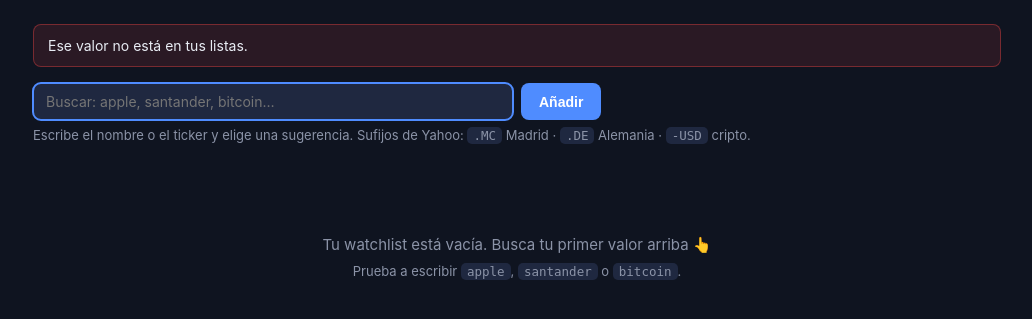
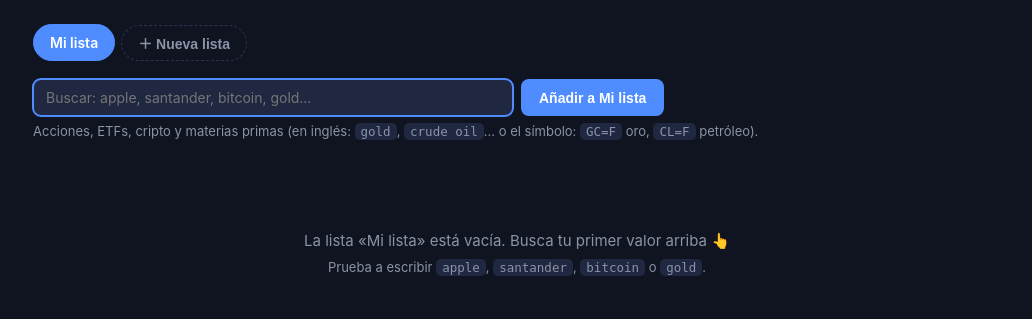
Before and after one commit to NMateoo/Watchlist, a FastAPI app: a page that uses app/templates/base.html in a window 1280 px wide. Shown: the part 52-371 px from the top of the page, without its empty margins (123-1155 px from the left). Run offline with FastAPI, Linux system fonts and the light colour scheme; data comes from the database, SQL or seed files in the repository; data that the repository does not hold is empty.

Commit message:
Listas multiples, precios pre/after-market, borrado sin recarga y flashes limpios
Co-Authored-By: Claude Fable 5 <noreply@anthropic.com>

```diff
--- a/app/main.py
+++ b/app/main.py
@@ -6,7 +6,7 @@ from contextlib import asynccontextmanager
 from pathlib import Path
 from urllib.parse import quote
 
-from fastapi import FastAPI, Form, Request
+from fastapi import FastAPI, Form, Query, Request
 from fastapi.responses import JSONResponse, RedirectResponse
 from fastapi.staticfiles import StaticFiles
 from fastapi.templating import Jinja2Templates
@@ -18,6 +18,7 @@ from app.database import (
     Alert,
     SessionLocal,
     Stock,
+    Watchlist,
     get_move_threshold,
     get_refresh_seconds,
     init_db,
@@ -56,9 +57,18 @@ def redirect(url: str, msg: str = "", err: str = "") -> RedirectResponse:
 
 
 @app.get("/")
-def index(request: Request):
+def index(request: Request, list_id: int | None = Query(None, alias="list")):
     with SessionLocal() as session:
-        stocks = session.scalars(select(Stock).order_by(Stock.ticker)).all()
+        watchlists = session.scalars(select(Watchlist).order_by(Watchlist.id)).all()
+        if not watchlists:
+            default = Watchlist(name="Mi lista")
+            session.add(default)
+            session.commit()
+            watchlists = [default]
+        active = next((w for w in watchlists if w.id == list_id), watchlists[0])
+        stocks = session.scalars(
+            select(Stock).where(Stock.watchlist_id == active.id).order_by(Stock.ticker)
+        ).all()
         _ = [s.alerts for s in stocks]  # cargar relación antes de cerrar sesión
         refresh_seconds = get_refresh_seconds(session)
     quotes = prices.get_quotes([s.ticker for s in stocks])
@@ -68,6 +78,8 @@ def index(request: Request):
         {
             "stocks": stocks,
             "quotes": quotes,
+            "watchlists": watchlists,
+            "active_list": active,
             "telegram_ok": telegram.is_configured(),
             "refresh_seconds": refresh_seconds,
         },
@@ -75,40 +87,74 @@ def index(request: Request):
 
 
 @app.post("/stocks/add")
-def add_stock(ticker: str = Form(...)):
+def add_stock(ticker: str = Form(...), watchlist_id: int = Form(...)):
     ticker = ticker.strip().upper()
+    home = f"/?list={watchlist_id}"
     if not ticker:
-        return redirect("/", err="Escribe un ticker.")
+        return redirect(home, err="Escribe un ticker.")
     with SessionLocal() as session:
-        exists = session.scalar(select(Stock).where(Stock.ticker == ticker))
+        if not session.get(Watchlist, watchlist_id):
+            return redirect("/", err="Esa lista ya no existe.")
+        exists = session.scalar(
+            select(Stock).where(Stock.ticker == ticker, Stock.watchlist_id == watchlist_id)
+        )
         if exists:
-            return redirect("/", err=f"{ticker} ya está en tu watchlist.")
+            return redirect(home, err=f"{ticker} ya está en esta lista.")
         quote_data = prices.get_quote(ticker)
         if not quote_data:
             return redirect(
-                "/",
+                home,
                 err=f"No encuentro '{ticker}' en Yahoo Finance. "
-                "Recuerda los sufijos: SAN.MC (Madrid), BTC-USD (cripto).",
+                "Recuerda los sufijos: SAN.MC (Madrid), BTC-USD (cripto), GC=F (futuros).",
             )
         session.add(
             Stock(
                 ticker=ticker,
+                watchlist_id=watchlist_id,
                 name=prices.lookup_name(ticker),
                 currency=quote_data["currency"],
             )
         )
         session.commit()
-    return redirect("/", msg=f"{ticker} añadido a la watchlist.")
+    return redirect(home, msg=f"{ticker} añadido a la lista.")
 
 
-@app.post("/stocks/{stock_id}/delete")
-def delete_stock(stock_id: int):
+@app.post("/api/stocks/{stock_id}/delete")
+def api_delete_stock(stock_id: int):
     with SessionLocal() as session:
         stock = session.get(Stock, stock_id)
-        if stock:
-            session.delete(stock)
+        if not stock:
+            return JSONResponse({"ok": False, "error": "Valor no encontrado."}, status_code=404)
+        session.delete(stock)
+        session.commit()
+    return {"ok": True}
+
+
+# ------------------------------------------------------------------ listas
+
+
+@app.post("/lists/add")
+def add_list(name: str = Form(...)):
+    name = name.strip()[:60]
+    if not name:
+        return redirect("/", err="La lista necesita un nombre.")
+    with SessionLocal() as session:
+        if session.scalar(select(Watchlist).where(Watchlist.name == name)):
+            return redirect("/", err=f"Ya existe una lista llamada '{name}'.")
+        wl = Watchlist(name=name)
+        session.add(wl)
+        session.commit()
+        return redirect(f"/?list={wl.id}", msg=f"Lista '{name}' creada.")
+
+
+@app.post("/lists/{list_id}/delete")
+def delete_list(list_id: int):
+    with SessionLocal() as session:
+        wl = session.get(Watchlist, list_id)
+        if wl:
+            session.delete(wl)
             session.commit()
-    return redirect("/", msg="Eliminado de la watchlist.")
+    return redirect("/", msg="Lista eliminada.")
 
 
 # ------------------------------------------------------------- ficha valor
@@ -128,16 +174,16 @@ def _alerts_json(session, stock_id: int) -> list[dict]:
     ]
 
 
-@app.get("/stocks/{ticker}")
-def stock_detail(request: Request, ticker: str):
-    ticker = ticker.upper()
+@app.get("/stocks/{stock_id}")
+def stock_detail(request: Request, stock_id: int):
     with SessionLocal() as session:
-        stock = session.scalar(select(Stock).where(Stock.ticker == ticker))
+        stock = session.get(Stock, stock_id)
         if not stock:
-            return redirect("/", err=f"{ticker} no está en tu watchlist.")
+            return redirect("/", err="Ese valor no está en tus listas.")
+        _ = stock.watchlist  # cargar relación antes de cerrar sesión
         alerts_json = _alerts_json(session, stock.id)
         refresh_seconds = get_refresh_seconds(session)
-    quote = prices.get_quote(ticker)
+    quote = prices.get_quote(stock.ticker)
     return templates.TemplateResponse(
         request,
         "stock.html",
@@ -161,9 +207,9 @@ def save_notes(stock_id: int, notes: str = Form(""), target_price: str = Form(""
         try:
             stock.target_price = float(target_price.replace(",", ".")) if target_price.strip() else None
         except ValueError:
-            return redirect(f"/stocks/{stock.ticker}", err="Precio objetivo no válido.")
+            return redirect(f"/stocks/{stock.id}", err="Precio objetivo no válido.")
         session.commit()
-        return redirect(f"/stocks/{stock.ticker}", msg="Notas guardadas.")
+        return redirect(f"/stocks/{stock.id}", msg="Notas guardadas.")
 
 
 @app.get("/api/history/{ticker}")
--- a/app/static/app.js
+++ b/app/static/app.js
@@ -21,6 +21,67 @@ function flashCell(el) {
   el.classList.remove('tick');
   void el.offsetWidth; // reinicia la animación
   el.classList.add('tick');
+}
+
+const MARKET_STATES = {
+  open: { label: 'Abierto', cls: 'm-open' },
+  pre: { label: 'Pre-market', cls: 'm-pre' },
+  post: { label: 'After-hours', cls: 'm-post' },
+  closed: { label: 'Cerrado', cls: 'm-closed' },
+  unknown: { label: '—', cls: 'm-closed' },
+};
+
+function setMarketBadge(el, state) {
+  const info = MARKET_STATES[state] || MARKET_STATES.unknown;
+  el.innerHTML = '';
+  const dot = document.createElement('span');
+  dot.className = 'market-dot ' + info.cls;
+  const label = document.createElement('span');
+  label.textContent = info.label;
+  el.append(dot, label);
+  el.classList.add('market-badge');
+}
+
+function renderMarketBadges() {
+  for (const el of document.querySelectorAll('.c-market')) {
+    setMarketBadge(el, el.dataset.state);
+  }
+}
+
+// ---- mensajes flash: se ocultan solos y limpian la URL -------------------
+
+function cleanFlashes() {
+  const url = new URL(location);
+  if (url.searchParams.has('msg') || url.searchParams.has('err')) {
+    url.searchParams.delete('msg');
+    url.searchParams.delete('err');
+    history.replaceState(null, '', url);
+  }
+  for (const flash of document.querySelectorAll('.flash.ok, .flash.err')) {
+    setTimeout(() => {
+      flash.classList.add('fade');
+      setTimeout(() => flash.remove(), 600);
+    }, 3500);
+  }
+}
+
+// ---- borrar valores de la lista sin recargar ------------------------------
+
+function setupStockDeletion() {
+  for (const btn of document.querySelectorAll('.delete-stock')) {
+    btn.addEventListener('click', async () => {
+      if (!confirm(`¿Quitar ${btn.dataset.ticker} de la lista?`)) return;
+      try {
+        const res = await fetch(`/api/stocks/${btn.dataset.id}/delete`, { method: 'POST' });
+        const data = await res.json();
+        if (!data.ok) return;
+      } catch { return; }
+      const row = btn.closest('tr');
+      const tbody = row.parentElement;
+      row.remove();
+      if (!tbody.children.length) location.reload(); // mostrar estado vacío
+    });
+  }
 }
 
 // ---- buscador con sugerencias -------------------------------------------
@@ -87,6 +148,8 @@ function startLivePrices(intervalSeconds) {
       changeCell.textContent = fmtPct(q.change_pct);
       changeCell.classList.toggle('up', q.change_pct >= 0);
       changeCell.classList.toggle('down', q.change_pct < 0);
+      const marketCell = row.querySelector('.c-market');
+      if (marketCell && q.market_state) setMarketBadge(marketCell, q.market_state);
     }
     const note = document.getElementById('last-update');
     if (note) note.textContent = 'última: ' + new Date().toLocaleTimeString('es-ES');
@@ -117,6 +180,8 @@ function startLiveQuote(ticker, intervalSeconds) {
       changeEl.classList.toggle('up', q.change_pct >= 0);
       changeEl.classList.toggle('down', q.change_pct < 0);
     }
+    const marketEl = document.getElementById('market-state');
+    if (marketEl && q.market_state) setMarketBadge(marketEl, q.market_state);
   }
   setInterval(refresh, intervalSeconds * 1000);
 }
--- a/app/static/style.css
+++ b/app/static/style.css
@@ -42,8 +42,35 @@ h2 { font-size: 17px; margin-bottom: 12px; }
 .back { color: var(--muted); text-decoration: none; display: inline-block; margin-bottom: 16px; }
 .back:hover { color: var(--text); }
 
+/* ---- pestañas de listas ---- */
+.tabs { display: flex; gap: 6px; align-items: center; margin-bottom: 18px; flex-wrap: wrap; }
+.tab {
+  padding: 7px 16px;
+  border-radius: 99px;
+  background: var(--surface);
+  border: 1px solid var(--border);
+  color: var(--muted);
+  text-decoration: none;
+  font-size: 14px;
+  font-weight: 600;
+  cursor: pointer;
+}
+.tab:hover { color: var(--text); }
+.tab.active { background: var(--accent); border-color: var(--accent); color: #fff; }
+.tab.new { background: transparent; border-style: dashed; }
+.tab-delete { margin-left: 2px; }
+
+/* ---- estado del mercado ---- */
+.market-badge { display: inline-flex; align-items: center; gap: 6px; font-size: 13px; color: var(--muted); white-space: nowrap; }
+.market-dot { width: 8px; height: 8px; border-radius: 50%; display: inline-block; }
+.market-dot.m-open { background: var(--up); box-shadow: 0 0 6px var(--up); }
+.market-dot.m-pre { background: var(--warn); }
+.market-dot.m-post { background: #a78bfa; }
+.market-dot.m-closed { background: var(--muted); }
+
 /* ---- flashes y badges ---- */
-.flash { padding: 10px 14px; border-radius: 8px; margin-bottom: 16px; font-size: 14px; }
+.flash { padding: 10px 14px; border-radius: 8px; margin-bottom: 16px; font-size: 14px; transition: opacity .5s; }
+.flash.fade { opacity: 0; }
 .flash.ok { background: rgba(34,197,94,.12); border: 1px solid rgba(34,197,94,.4); }
 .flash.err { background: rgba(239,68,68,.12); border: 1px solid rgba(239,68,68,.4); }
 .flash.warn { background: rgba(245,158,11,.12); border: 1px solid rgba(245,158,11,.4); }
--- a/app/templates/base.html
+++ b/app/templates/base.html
@@ -28,5 +28,8 @@
     {% endif %}
     {% block content %}{% endblock %}
   </main>
+  <script src="/static/app.js"></script>
+  <script>cleanFlashes();</script>
+  {% block scripts %}{% endblock %}
 </body>
 </html>
--- a/app/templates/index.html
+++ b/app/templates/index.html
@@ -1,16 +1,33 @@
 {% extends "base.html" %}
 {% block content %}
+<div class="tabs">
+  {% for wl in watchlists %}
+    <a class="tab {{ 'active' if wl.id == active_list.id }}" href="/?list={{ wl.id }}">{{ wl.name }}</a>
+  {% endfor %}
+  <button class="tab new" id="new-list-btn" title="Crear otra lista">＋ Nueva lista</button>
+  {% if watchlists | length > 1 %}
+  <form method="post" action="/lists/{{ active_list.id }}/delete" class="tab-delete"
+        onsubmit="return confirm('¿Eliminar la lista «{{ active_list.name }}» y todo su contenido?')">
+    <button class="icon" title="Eliminar la lista actual">🗑</button>
+  </form>
+  {% endif %}
+</div>
+<form method="post" action="/lists/add" id="new-list-form" hidden>
+  <input type="hidden" name="name">
+</form>
+
 <section class="add-bar">
   <form method="post" action="/stocks/add" autocomplete="off">
+    <input type="hidden" name="watchlist_id" value="{{ active_list.id }}">
     <div class="search-wrap">
       <input type="text" name="ticker" id="ticker-input"
-             placeholder="Buscar: apple, santander, bitcoin…" autofocus required>
+             placeholder="Buscar: apple, santander, bitcoin, gold…" autofocus required>
       <ul id="suggestions" class="suggestions" hidden></ul>
     </div>
-    <button type="submit">Añadir</button>
+    <button type="submit">Añadir a {{ active_list.name }}</button>
   </form>
-  <p class="hint">Escribe el nombre o el ticker y elige una sugerencia.
-     Sufijos de Yahoo: <code>.MC</code> Madrid · <code>.DE</code> Alemania · <code>-USD</code> cripto.</p>
+  <p class="hint">Acciones, ETFs, cripto y materias primas (en inglés: <code>gold</code>, <code>crude oil</code>…
+     o el símbolo: <code>GC=F</code> oro, <code>CL=F</code> petróleo).</p>
 </section>
 
 {% if stocks %}
@@ -19,6 +36,7 @@
     <tr>
       <th>Ticker</th>
       <th>Nombre</th>
+      <th>Mercado</th>
       <th class="num">Precio</th>
       <th class="num">Hoy</th>
       <th class="num">Rango 52 sem.</th>
@@ -31,8 +49,9 @@
     {% for s in stocks %}
     {% set q = quotes.get(s.ticker) %}
     <tr data-ticker="{{ s.ticker }}">
-      <td><a class="ticker" href="/stocks/{{ s.ticker }}">{{ s.ticker }}</a></td>
+      <td><a class="ticker" href="/stocks/{{ s.id }}">{{ s.ticker }}</a></td>
       <td class="name">{{ s.name }}</td>
+      <td class="c-market" data-state="{{ q.market_state if q else 'unknown' }}"></td>
       <td class="num c-price">{{ q.price | price(q.currency) if q else '—' }}</td>
       <td class="num c-change {{ ('up' if q.change_pct >= 0 else 'down') if q }}">
         {{ q.change_pct | pct if q else '—' }}</td>
@@ -48,10 +67,8 @@
         {% else %}<span class="muted">—</span>{% endif %}
       </td>
       <td>
-        <form method="post" action="/stocks/{{ s.id }}/delete"
-              onsubmit="return confirm('¿Quitar {{ s.ticker }} de la watchlist?')">
-          <button class="icon" title="Eliminar">✕</button>
-        </form>
+        <button class="icon delete-stock" data-id="{{ s.id }}" data-ticker="{{ s.ticker }}"
+                title="Eliminar">✕</button>
       </td>
     </tr>
     {% endfor %}
@@ -61,16 +78,27 @@
   (<a href="/settings">cambiar</a>) · <span id="last-update"></span></p>
 {% else %}
 <div class="empty">
-  <p>Tu watchlist está vacía. Busca tu primer valor arriba 👆</p>
-  <p class="hint">Prueba a escribir <code>apple</code>, <code>santander</code> o <code>bitcoin</code>.</p>
+  <p>La lista «{{ active_list.name }}» está vacía. Busca tu primer valor arriba 👆</p>
+  <p class="hint">Prueba a escribir <code>apple</code>, <code>santander</code>, <code>bitcoin</code> o <code>gold</code>.</p>
 </div>
 {% endif %}
+{% endblock %}
 
-<script src="/static/app.js"></script>
+{% block scripts %}
 <script>
   setupSearch(document.getElementById('ticker-input'), document.getElementById('suggestions'));
+  setupStockDeletion();
+  renderMarketBadges();
   {% if stocks %}
   startLivePrices({{ refresh_seconds }});
   {% endif %}
+
+  document.getElementById('new-list-btn').addEventListener('click', () => {
+    const name = prompt('Nombre de la nueva lista:');
+    if (!name || !name.trim()) return;
+    const form = document.getElementById('new-list-form');
+    form.elements['name'].value = name.trim();
+    form.submit();
+  });
 </script>
 {% endblock %}
```
Also changed, not shown: app/alerts.py (+38 -20 lines), app/database.py (+37 -1 lines), app/prices.py (+38 -7 lines), app/templates/stock.html (+8 -3 lines), README.md.
